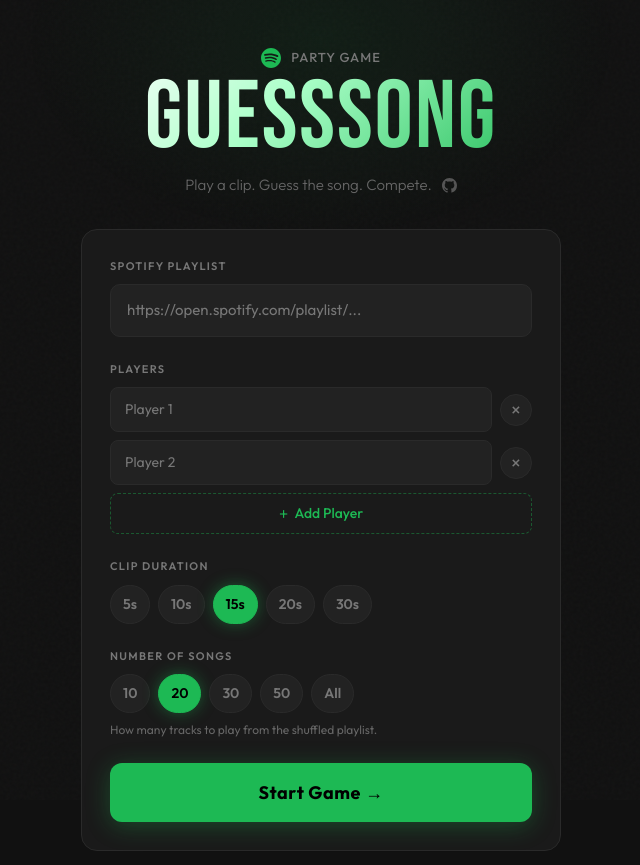
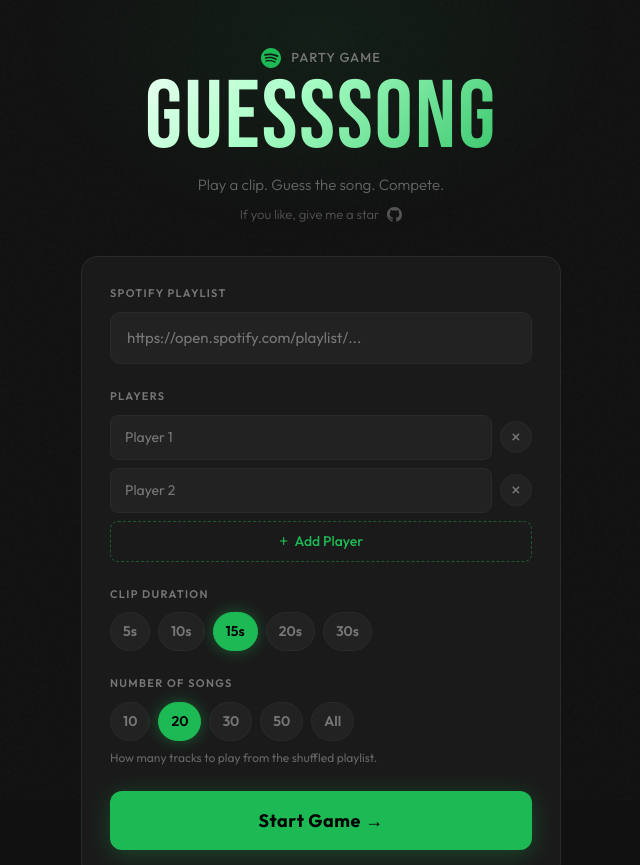
Before and after one commit to Waynting/GuessSong, a Next.js app: page / in a window 1280 px wide. Shown: the top 865 px of the page, without its empty margins (319-959 px from the left). Built offline with nearby package versions, Linux system fonts and the light colour scheme; no server answers.

Commit message:
Add description for star

```diff
--- a/app/page.tsx
+++ b/app/page.tsx
@@ -478,8 +478,11 @@
               </span>
             </div>
             <h1 className="hero-title">GuessSong</h1>
-            <p style={{ color: "#666", fontSize: "15px", marginTop: "12px", fontWeight: 300, display: "flex", alignItems: "center", justifyContent: "center", gap: "10px" }}>
+            <p style={{ color: "#666", fontSize: "15px", marginTop: "12px", fontWeight: 300 }}>
               Play a clip. Guess the song. Compete.
+            </p>
+            <p style={{ color: "#555", fontSize: "13px", marginTop: "8px", fontWeight: 300, display: "flex", alignItems: "center", justifyContent: "center", gap: "8px" }}>
+              If you like, give me a star
               <a href="https://github.com/Waynting/spotify-song-guess_web" target="_blank" rel="noopener noreferrer" style={{ color: "#555", display: "inline-flex", transition: "color 0.15s" }} onMouseEnter={e => (e.currentTarget.style.color = "#f0f0f0")} onMouseLeave={e => (e.currentTarget.style.color = "#555")}>
                 <svg viewBox="0 0 24 24" fill="currentColor" width="15" height="15" aria-label="GitHub">
                   <path d="M12 0C5.37 0 0 5.37 0 12c0 5.31 3.435 9.795 8.205 11.385.6.105.825-.255.825-.57 0-.285-.015-1.23-.015-2.235-3.015.555-3.795-.735-4.035-1.41-.135-.345-.72-1.41-1.23-1.695-.42-.225-1.02-.78-.015-.795.945-.015 1.62.87 1.845 1.23 1.08 1.815 2.805 1.305 3.495.99.105-.78.42-1.305.765-1.605-2.67-.3-5.46-1.335-5.46-5.925 0-1.305.465-2.385 1.23-3.225-.12-.3-.54-1.53.12-3.18 0 0 1.005-.315 3.3 1.23.96-.27 1.98-.405 3-.405s2.04.135 3 .405c2.295-1.56 3.3-1.23 3.3-1.23.66 1.65.24 2.88.12 3.18.765.84 1.23 1.905 1.23 3.225 0 4.605-2.805 5.625-5.475 5.925.435.375.81 1.095.81 2.22 0 1.605-.015 2.895-.015 3.3 0 .315.225.69.825.57A12.02 12.02 0 0 0 24 12c0-6.63-5.37-12-12-12z"/>
```
